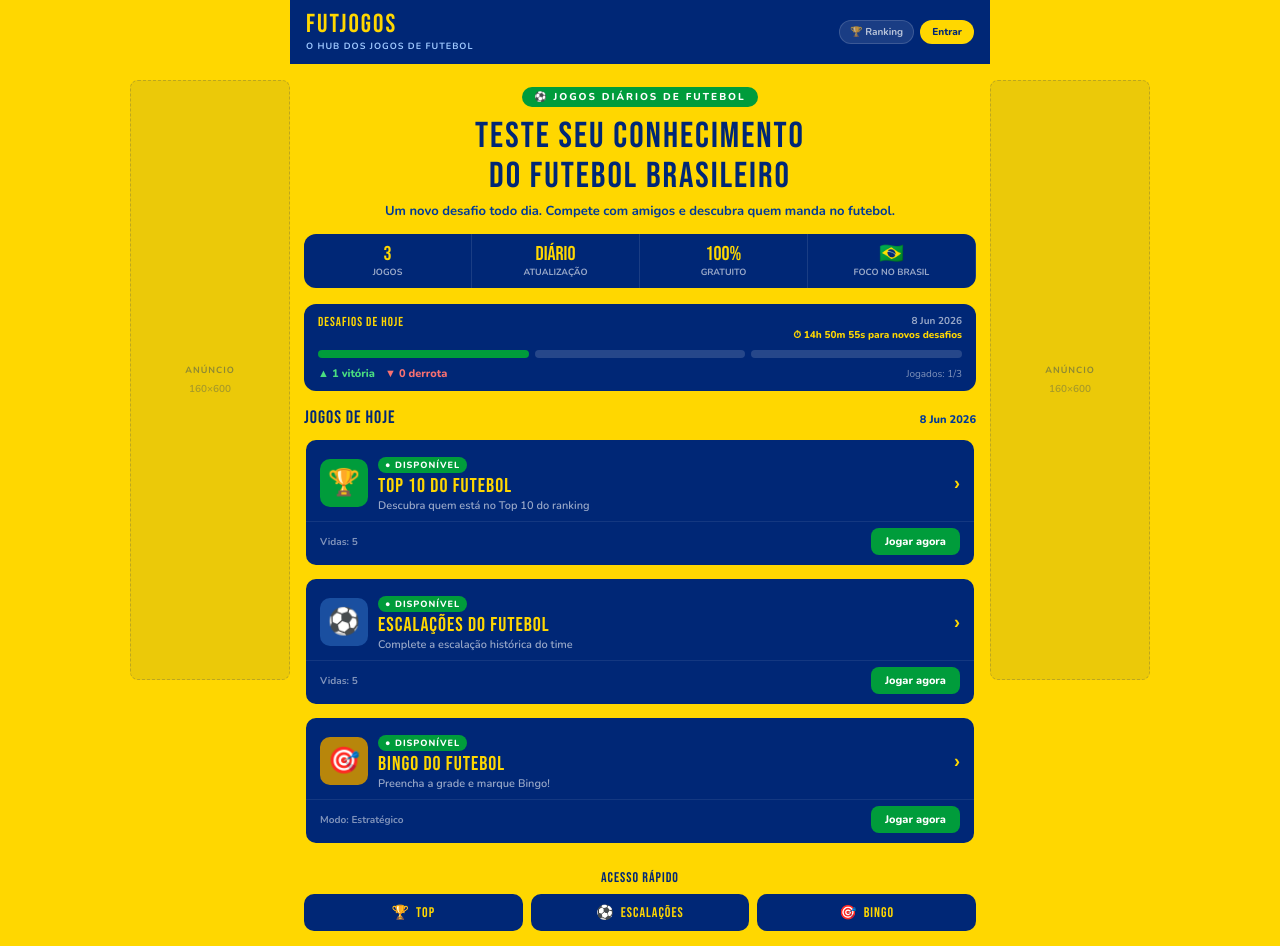
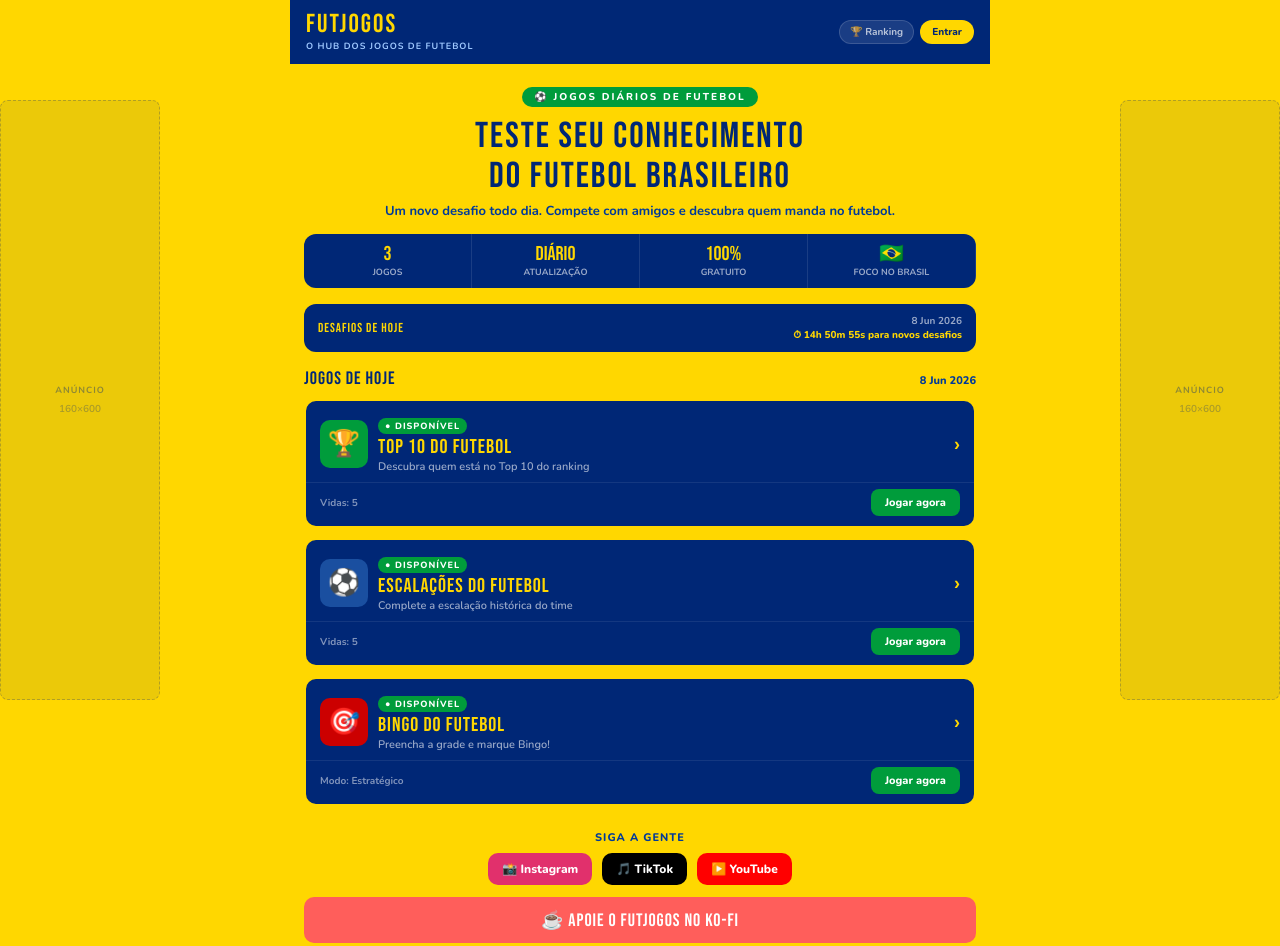
Before and after one commit to jogosdiariosdefutebol-stack/futjogos, a Next.js app: page / in a window 1280 px wide. Shown: the top 946 px of the page. Built offline with nearby package versions, Linux system fonts and the light colour scheme.

Commit message:
Update page.tsx

```diff
--- a/src/app/page.tsx
+++ b/src/app/page.tsx
@@ -25,158 +25,138 @@ export default function Hub() {
   }, []);
 
   const jogos = [
-    { href: "/top10", emoji: "🏆", bg: "#009C3B", nome: "Top 10 do Futebol", desc: "Descubra quem está no Top 10 do ranking", meta: "Vidas: 5" },
-    { href: "/escalacoes", emoji: "⚽", bg: "#1a4fa0", nome: "Escalações do Futebol", desc: "Complete a escalação histórica do time", meta: "Vidas: 5" },
-    { href: "/bingo", emoji: "🎯", bg: "#b8860b", nome: "Bingo do Futebol", desc: "Preencha a grade e marque Bingo!", meta: "Modo: Estratégico" },
+    { href: "/top10",      emoji: "🏆", bg: "#009C3B", nome: "Top 10 do Futebol",      desc: "Descubra quem está no Top 10 do ranking",      meta: "Vidas: 5" },
+    { href: "/escalacoes", emoji: "⚽", bg: "#1a4fa0", nome: "Escalações do Futebol",   desc: "Complete a escalação histórica do time",         meta: "Vidas: 5" },
+    { href: "/bingo",      emoji: "🎯", bg: "#CC0000", nome: "Bingo do Futebol",        desc: "Preencha a grade e marque Bingo!",               meta: "Modo: Estratégico" },
   ];
 
   return (
-    <div style={{ fontFamily: "'Nunito', sans-serif", background: "#FFD700", minHeight: "100vh", paddingBottom: 40 }}>
-      <div style={{ display: "flex", justifyContent: "center", alignItems: "flex-start", minHeight: "100vh" }}>
+    <>
+      <style>{`@import url('https://fonts.googleapis.com/css2?family=Bebas+Neue&family=Nunito:wght@400;600;700;800&display=swap');*{box-sizing:border-box;margin:0;padding:0;}`}</style>
 
-        {/* ANÚNCIO ESQUERDO */}
-        <div style={{ width: 160, minHeight: "100vh", flexShrink: 0, display: "flex", alignItems: "flex-start", justifyContent: "center", paddingTop: 80 }}>
-          <div style={{ width: 160, height: 600, background: "rgba(0,39,118,0.08)", border: "1px dashed rgba(0,39,118,0.2)", borderRadius: 8, display: "flex", alignItems: "center", justifyContent: "center", flexDirection: "column", gap: 6 }}>
-            <div style={{ fontSize: 9, color: "rgba(0,39,118,0.4)", fontWeight: 700, letterSpacing: 1, textTransform: "uppercase" }}>Anúncio</div>
-            <div style={{ fontSize: 10, color: "rgba(0,39,118,0.3)", fontWeight: 600 }}>160×600</div>
-          </div>
+      {/* ANÚNCIO ESQUERDO FIXO */}
+      <div style={{position:"fixed",top:0,left:0,width:160,height:"100vh",display:"flex",alignItems:"center",justifyContent:"center",zIndex:50,pointerEvents:"none"}}>
+        <div style={{width:160,height:600,background:"rgba(0,39,118,0.08)",border:"1px dashed rgba(0,39,118,0.25)",borderRadius:8,display:"flex",alignItems:"center",justifyContent:"center",flexDirection:"column",gap:6,pointerEvents:"auto"}}>
+          <div style={{fontSize:9,color:"rgba(0,39,118,0.4)",fontWeight:700,letterSpacing:1,textTransform:"uppercase"}}>Anúncio</div>
+          <div style={{fontSize:10,color:"rgba(0,39,118,0.3)",fontWeight:600}}>160×600</div>
         </div>
+      </div>
 
-        {/* CONTEÚDO */}
-        <div style={{ width: 700, flexShrink: 0 }}>
+      {/* ANÚNCIO DIREITO FIXO */}
+      <div style={{position:"fixed",top:0,right:0,width:160,height:"100vh",display:"flex",alignItems:"center",justifyContent:"center",zIndex:50,pointerEvents:"none"}}>
+        <div style={{width:160,height:600,background:"rgba(0,39,118,0.08)",border:"1px dashed rgba(0,39,118,0.25)",borderRadius:8,display:"flex",alignItems:"center",justifyContent:"center",flexDirection:"column",gap:6,pointerEvents:"auto"}}>
+          <div style={{fontSize:9,color:"rgba(0,39,118,0.4)",fontWeight:700,letterSpacing:1,textTransform:"uppercase"}}>Anúncio</div>
+          <div style={{fontSize:10,color:"rgba(0,39,118,0.3)",fontWeight:600}}>160×600</div>
+        </div>
+      </div>
+
+      {/* CONTEÚDO CENTRAL */}
+      <div style={{fontFamily:"Nunito,sans-serif",background:"#FFD700",minHeight:"100vh",paddingLeft:160,paddingRight:160,paddingBottom:40}}>
+        <div style={{maxWidth:700,margin:"0 auto"}}>
 
           {/* HEADER */}
-          <div style={{ background: "#002776", padding: "12px 16px", display: "flex", alignItems: "center", justifyContent: "space-between" }}>
+          <div style={{background:"#002776",padding:"12px 16px",display:"flex",alignItems:"center",justifyContent:"space-between"}}>
             <div>
-              <div style={{ fontFamily: "'Bebas Neue', sans-serif", fontSize: 26, color: "#FFD700", letterSpacing: 2, lineHeight: 1 }}>FutJogos</div>
-              <div style={{ fontSize: 9, color: "#9EC8FF", fontWeight: 700, letterSpacing: 1, textTransform: "uppercase", marginTop: 2 }}>O hub dos jogos de futebol</div>
+              <div style={{fontFamily:"Bebas Neue,sans-serif",fontSize:26,color:"#FFD700",letterSpacing:2,lineHeight:1}}>FutJogos</div>
+              <div style={{fontSize:9,color:"#9EC8FF",fontWeight:700,letterSpacing:1,textTransform:"uppercase",marginTop:2}}>O hub dos jogos de futebol</div>
             </div>
-            <div style={{ display: "flex", gap: 6, alignItems: "center" }}>
-              <div style={{ background: "rgba(255,255,255,0.1)", border: "1.5px solid rgba(255,255,255,0.15)", color: "rgba(255,255,255,0.7)", fontSize: 10, fontWeight: 700, padding: "4px 10px", borderRadius: 20, cursor: "pointer" }}>🏆 Ranking</div>
-              <div style={{ background: "#FFD700", color: "#002776", fontSize: 10, fontWeight: 800, padding: "5px 12px", borderRadius: 20, cursor: "pointer" }}>Entrar</div>
+            <div style={{display:"flex",gap:6,alignItems:"center"}}>
+              <div style={{background:"rgba(255,255,255,0.1)",border:"1.5px solid rgba(255,255,255,0.15)",color:"rgba(255,255,255,0.7)",fontSize:10,fontWeight:700,padding:"4px 10px",borderRadius:20,cursor:"pointer"}}>🏆 Ranking</div>
+              <div style={{background:"#FFD700",color:"#002776",fontSize:10,fontWeight:800,padding:"5px 12px",borderRadius:20,cursor:"pointer"}}>Entrar</div>
             </div>
           </div>
 
           {/* HERO */}
-          <div style={{ textAlign: "center", padding: "20px 16px 14px" }}>
-            <div style={{ display: "inline-block", background: "#009C3B", color: "white", fontSize: 10, fontWeight: 800, letterSpacing: 2, textTransform: "uppercase", padding: "3px 12px", borderRadius: 20, marginBottom: 10 }}>⚽ Jogos diários de futebol</div>
-            <div style={{ fontFamily: "'Bebas Neue', sans-serif", fontSize: 36, color: "#002776", letterSpacing: 2, lineHeight: 1.1, marginBottom: 6 }}>Teste seu conhecimento<br />do futebol brasileiro</div>
-            <div style={{ fontSize: 13, color: "#003a99", fontWeight: 700 }}>Um novo desafio todo dia. Compete com amigos e descubra quem manda no futebol.</div>
+          <div style={{textAlign:"center",padding:"20px 16px 14px"}}>
+            <div style={{display:"inline-block",background:"#009C3B",color:"white",fontSize:10,fontWeight:800,letterSpacing:2,textTransform:"uppercase",padding:"3px 12px",borderRadius:20,marginBottom:10}}>⚽ Jogos diários de futebol</div>
+            <div style={{fontFamily:"Bebas Neue,sans-serif",fontSize:36,color:"#002776",letterSpacing:2,lineHeight:1.1,marginBottom:6}}>Teste seu conhecimento<br/>do futebol brasileiro</div>
+            <div style={{fontSize:13,color:"#003a99",fontWeight:700}}>Um novo desafio todo dia. Compete com amigos e descubra quem manda no futebol.</div>
           </div>
 
           {/* STATS */}
-          <div style={{ display: "flex", margin: "0 14px 16px", background: "#002776", borderRadius: 12, overflow: "hidden" }}>
-            {[["3","Jogos"],["Diário","Atualização"],["100%","Gratuito"],["🇧🇷","Foco no Brasil"]].map(([num, label]) => (
-              <div key={label} style={{ flex: 1, textAlign: "center", padding: "10px 6px", borderRight: "1px solid rgba(255,255,255,0.1)" }}>
-                <div style={{ fontFamily: "'Bebas Neue', sans-serif", fontSize: 20, color: "#FFD700", lineHeight: 1 }}>{num}</div>
-                <div style={{ fontSize: 9, color: "rgba(255,255,255,0.6)", fontWeight: 700, textTransform: "uppercase", marginTop: 2 }}>{label}</div>
+          <div style={{display:"flex",margin:"0 14px 16px",background:"#002776",borderRadius:12,overflow:"hidden"}}>
+            {[["3","Jogos"],["Diário","Atualização"],["100%","Gratuito"],["🇧🇷","Foco no Brasil"]].map(([num,label])=>(
+              <div key={label} style={{flex:1,textAlign:"center",padding:"10px 6px",borderRight:"1px solid rgba(255,255,255,0.1)"}}>
+                <div style={{fontFamily:"Bebas Neue,sans-serif",fontSize:20,color:"#FFD700",lineHeight:1}}>{num}</div>
+                <div style={{fontSize:9,color:"rgba(255,255,255,0.6)",fontWeight:700,textTransform:"uppercase",marginTop:2}}>{label}</div>
               </div>
             ))}
           </div>
 
-          {/* PROGRESSO */}
-          <div style={{ margin: "0 14px 16px", background: "#002776", borderRadius: 12, padding: "10px 14px" }}>
-            <div style={{ display: "flex", justifyContent: "space-between", marginBottom: 8 }}>
-              <div style={{ fontFamily: "'Bebas Neue', sans-serif", fontSize: 13, color: "#FFD700", letterSpacing: 1 }}>DESAFIOS DE HOJE</div>
-              <div style={{ textAlign: "right" }}>
-                <div style={{ fontSize: 10, color: "rgba(255,255,255,0.6)", fontWeight: 700 }}>{dateStr}</div>
-                <div style={{ fontSize: 10, color: "#FFD700", fontWeight: 800 }}>⏱ {timeLeft} para novos desafios</div>
-              </div>
-            </div>
-            <div style={{ display: "flex", gap: 6, marginBottom: 8 }}>
-              {[true, false, false].map((done, i) => (
-                <div key={i} style={{ flex: 1, height: 8, borderRadius: 4, background: done ? "#009C3B" : "rgba(255,255,255,0.15)" }} />
-              ))}
-            </div>
-            <div style={{ display: "flex", alignItems: "center", gap: 10 }}>
-              <div style={{ fontSize: 11, fontWeight: 800, color: "#4ade80" }}>▲ 1 vitória</div>
-              <div style={{ fontSize: 11, fontWeight: 800, color: "#f87171" }}>▼ 0 derrota</div>
-              <div style={{ fontSize: 10, color: "rgba(255,255,255,0.5)", marginLeft: "auto" }}>Jogados: 1/3</div>
+          {/* COUNTDOWN */}
+          <div style={{margin:"0 14px 16px",background:"#002776",borderRadius:12,padding:"10px 14px",display:"flex",justifyContent:"space-between",alignItems:"center"}}>
+            <div style={{fontFamily:"Bebas Neue,sans-serif",fontSize:13,color:"#FFD700",letterSpacing:1}}>DESAFIOS DE HOJE</div>
+            <div style={{textAlign:"right"}}>
+              <div style={{fontSize:10,color:"rgba(255,255,255,0.6)",fontWeight:700}}>{dateStr}</div>
+              <div style={{fontSize:10,color:"#FFD700",fontWeight:800}}>⏱ {timeLeft} para novos desafios</div>
             </div>
           </div>
 
           {/* JOGOS */}
-          <div style={{ padding: "0 14px" }}>
-            <div style={{ display: "flex", justifyContent: "space-between", alignItems: "baseline", marginBottom: 10 }}>
-              <div style={{ fontFamily: "'Bebas Neue', sans-serif", fontSize: 18, color: "#002776", letterSpacing: 1 }}>Jogos de hoje</div>
-              <div style={{ fontSize: 11, color: "#003a99", fontWeight: 800 }}>{dateStr}</div>
+          <div style={{padding:"0 14px"}}>
+            <div style={{display:"flex",justifyContent:"space-between",alignItems:"baseline",marginBottom:10}}>
+              <div style={{fontFamily:"Bebas Neue,sans-serif",fontSize:18,color:"#002776",letterSpacing:1}}>Jogos de hoje</div>
+              <div style={{fontSize:11,color:"#003a99",fontWeight:800}}>{dateStr}</div>
             </div>
 
-            {jogos.map(jogo => (
-              <a key={jogo.href} href={jogo.href} style={{ textDecoration: "none" }}>
-                <div style={{ background: "#002776", borderRadius: 12, marginBottom: 10, border: "2px solid #FFD700", cursor: "pointer", transition: "transform 0.15s" }}
-                  onMouseEnter={e => (e.currentTarget.style.transform = "translateY(-2px)")}
-                  onMouseLeave={e => (e.currentTarget.style.transform = "translateY(0)")}>
-                  <div style={{ display: "flex", alignItems: "center", gap: 10, padding: "12px 14px 8px" }}>
-                    <div style={{ width: 48, height: 48, borderRadius: 10, background: jogo.bg, display: "flex", alignItems: "center", justifyContent: "center", flexShrink: 0, fontSize: 26 }}>{jogo.emoji}</div>
-                    <div style={{ flex: 1 }}>
-                      <div style={{ display: "inline-block", background: "#009C3B", color: "white", fontSize: 9, fontWeight: 800, letterSpacing: 1, textTransform: "uppercase", padding: "2px 7px", borderRadius: 10, marginBottom: 3 }}>● Disponível</div>
-                      <div style={{ fontFamily: "'Bebas Neue', sans-serif", fontSize: 20, color: "#FFD700", letterSpacing: 1, lineHeight: 1 }}>{jogo.nome}</div>
-                      <div style={{ fontSize: 11, color: "rgba(255,255,255,0.6)", fontWeight: 600, marginTop: 2 }}>{jogo.desc}</div>
+            {jogos.map(jogo=>(
+              <a key={jogo.href} href={jogo.href} style={{textDecoration:"none"}}>
+                <div
+                  style={{background:"#002776",borderRadius:12,marginBottom:10,border:"2px solid #FFD700",cursor:"pointer",transition:"transform 0.15s"}}
+                  onMouseEnter={e=>(e.currentTarget.style.transform="translateY(-2px)")}
+                  onMouseLeave={e=>(e.currentTarget.style.transform="translateY(0)")}>
+                  <div style={{display:"flex",alignItems:"center",gap:10,padding:"12px 14px 8px"}}>
+                    {/* ícone sempre opaco e vívido */}
+                    <div style={{width:48,height:48,borderRadius:10,background:jogo.bg,display:"flex",alignItems:"center",justifyContent:"center",flexShrink:0,fontSize:26,opacity:1}}>
+                      {jogo.emoji}
                     </div>
-                    <div style={{ color: "#FFD700", fontSize: 18, fontWeight: 900 }}>›</div>
+                    <div style={{flex:1}}>
+                      <div style={{display:"inline-block",background:"#009C3B",color:"white",fontSize:9,fontWeight:800,letterSpacing:1,textTransform:"uppercase",padding:"2px 7px",borderRadius:10,marginBottom:3}}>● Disponível</div>
+                      <div style={{fontFamily:"Bebas Neue,sans-serif",fontSize:20,color:"#FFD700",letterSpacing:1,lineHeight:1}}>{jogo.nome}</div>
+                      <div style={{fontSize:11,color:"rgba(255,255,255,0.6)",fontWeight:600,marginTop:2}}>{jogo.desc}</div>
+                    </div>
+                    <div style={{color:"#FFD700",fontSize:18,fontWeight:900}}>›</div>
                   </div>
-                  <div style={{ display: "flex", justifyContent: "space-between", alignItems: "center", padding: "6px 14px 10px", borderTop: "1px solid rgba(255,255,255,0.08)" }}>
-                    <div style={{ fontSize: 10, color: "rgba(255,255,255,0.5)", fontWeight: 700 }}>{jogo.meta}</div>
-                    <div style={{ background: "#009C3B", color: "white", fontWeight: 800, fontSize: 11, padding: "6px 14px", borderRadius: 8 }}>Jogar agora</div>
+                  <div style={{display:"flex",justifyContent:"space-between",alignItems:"center",padding:"6px 14px 10px",borderTop:"1px solid rgba(255,255,255,0.08)"}}>
+                    <div style={{fontSize:10,color:"rgba(255,255,255,0.5)",fontWeight:700}}>{jogo.meta}</div>
+                    <div style={{background:"#009C3B",color:"white",fontWeight:800,fontSize:11,padding:"6px 14px",borderRadius:8}}>Jogar agora</div>
                   </div>
                 </div>
               </a>
             ))}
           </div>
 
-          {/* NAVEGAÇÃO ENTRE JOGOS */}
-          <div style={{ padding: "14px 14px 0" }}>
-            <div style={{ fontFamily: "'Bebas Neue', sans-serif", fontSize: 14, color: "#002776", letterSpacing: 1, marginBottom: 8, textAlign: "center" }}>ACESSO RÁPIDO</div>
-            <div style={{ display: "flex", gap: 8 }}>
-              {jogos.map(j => (
-                <a key={j.href} href={j.href} style={{ flex: 1, textDecoration: "none", background: "#002776", color: "#FFD700", fontFamily: "'Bebas Neue', sans-serif", fontSize: 14, letterSpacing: 1, padding: "10px 8px", borderRadius: 10, textAlign: "center", display: "flex", alignItems: "center", justifyContent: "center", gap: 6 }}>
-                  <span>{j.emoji}</span><span>{j.nome.split(" ")[0]}</span>
-                </a>
-              ))}
-            </div>
-          </div>
-
           {/* REDES SOCIAIS */}
-          <div style={{ padding: "14px 14px 0", textAlign: "center" }}>
-            <div style={{ fontSize: 11, color: "#003a99", fontWeight: 800, letterSpacing: 1, textTransform: "uppercase", marginBottom: 8 }}>Siga a gente</div>
-            <div style={{ display: "flex", justifyContent: "center", gap: 10 }}>
-              {[["📸 Instagram","#E1306C"],["🎵 TikTok","#000000"],["▶️ YouTube","#FF0000"]].map(([label, bg]) => (
-                <div key={label} style={{ background: bg as string, color: "white", fontWeight: 800, fontSize: 12, padding: "8px 14px", borderRadius: 10, cursor: "pointer" }}>{label}</div>
+          <div style={{padding:"14px 14px 0",textAlign:"center"}}>
+            <div style={{fontSize:11,color:"#003a99",fontWeight:800,letterSpacing:1,textTransform:"uppercase",marginBottom:8}}>Siga a gente</div>
+            <div style={{display:"flex",justifyContent:"center",gap:10}}>
+              {[["📸 Instagram","#E1306C"],["🎵 TikTok","#000000"],["▶️ YouTube","#FF0000"]].map(([label,bg])=>(
+                <div key={label} style={{background:bg as string,color:"white",fontWeight:800,fontSize:12,padding:"8px 14px",borderRadius:10,cursor:"pointer"}}>{label}</div>
               ))}
             </div>
           </div>
 
           {/* APOIE */}
-          <div style={{ padding: "12px 14px 0" }}>
-            <a href="SEU_LINK_KOFI" target="_blank" rel="noreferrer" style={{ textDecoration: "none", display: "block", background: "#FF5E5B", color: "white", fontFamily: "'Bebas Neue', sans-serif", fontSize: 18, letterSpacing: 1, padding: "12px", borderRadius: 10, textAlign: "center" }}>
+          <div style={{padding:"12px 14px 0"}}>
+            <a href="SEU_LINK_KOFI" target="_blank" rel="noreferrer" style={{textDecoration:"none",display:"block",background:"#FF5E5B",color:"white",fontFamily:"Bebas Neue,sans-serif",fontSize:18,letterSpacing:1,padding:"12px",borderRadius:10,textAlign:"center"}}>
               ☕ Apoie o FutJogos no Ko-fi
             </a>
           </div>
 
           {/* FEEDBACK */}
-          <div style={{ padding: "10px 14px 0" }}>
-            <div style={{ width: "100%", background: "transparent", border: "2px solid #002776", color: "#002776", fontFamily: "'Bebas Neue', sans-serif", fontSize: 16, letterSpacing: 1, padding: 12, borderRadius: 10, cursor: "pointer", textAlign: "center" }}>
+          <div style={{padding:"10px 14px 0"}}>
+            <div style={{width:"100%",background:"transparent",border:"2px solid #002776",color:"#002776",fontFamily:"Bebas Neue,sans-serif",fontSize:16,letterSpacing:1,padding:12,borderRadius:10,cursor:"pointer",textAlign:"center"}}>
               💬 Dê sua opinião — ajude a melhorar!
             </div>
           </div>
 
           {/* FOOTER */}
-          <div style={{ textAlign: "center", padding: "16px 14px 0", fontSize: 10, color: "#003a99", fontWeight: 700 }}>
+          <div style={{textAlign:"center",padding:"16px 14px 0",fontSize:10,color:"#003a99",fontWeight:700}}>
             © 2026 FutJogos · futjogos.vercel.app · Gratuito para sempre ⚽
           </div>
 
         </div>
-
-        {/* ANÚNCIO DIREITO */}
-        <div style={{ width: 160, minHeight: "100vh", flexShrink: 0, display: "flex", alignItems: "flex-start", justifyContent: "center", paddingTop: 80 }}>
-          <div style={{ width: 160, height: 600, background: "rgba(0,39,118,0.08)", border: "1px dashed rgba(0,39,118,0.2)", borderRadius: 8, display: "flex", alignItems: "center", justifyContent: "center", flexDirection: "column", gap: 6 }}>
-            <div style={{ fontSize: 9, color: "rgba(0,39,118,0.4)", fontWeight: 700, letterSpacing: 1, textTransform: "uppercase" }}>Anúncio</div>
-            <div style={{ fontSize: 10, color: "rgba(0,39,118,0.3)", fontWeight: 600 }}>160×600</div>
-          </div>
-        </div>
-
       </div>
-    </div>
+    </>
   );
 }
```
